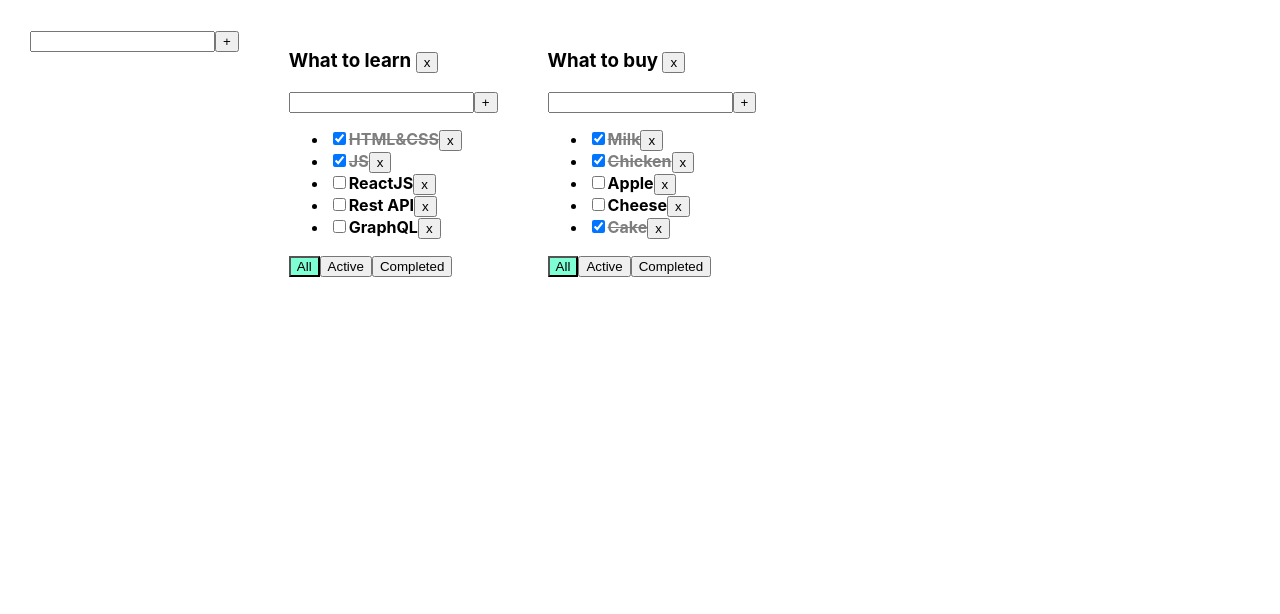
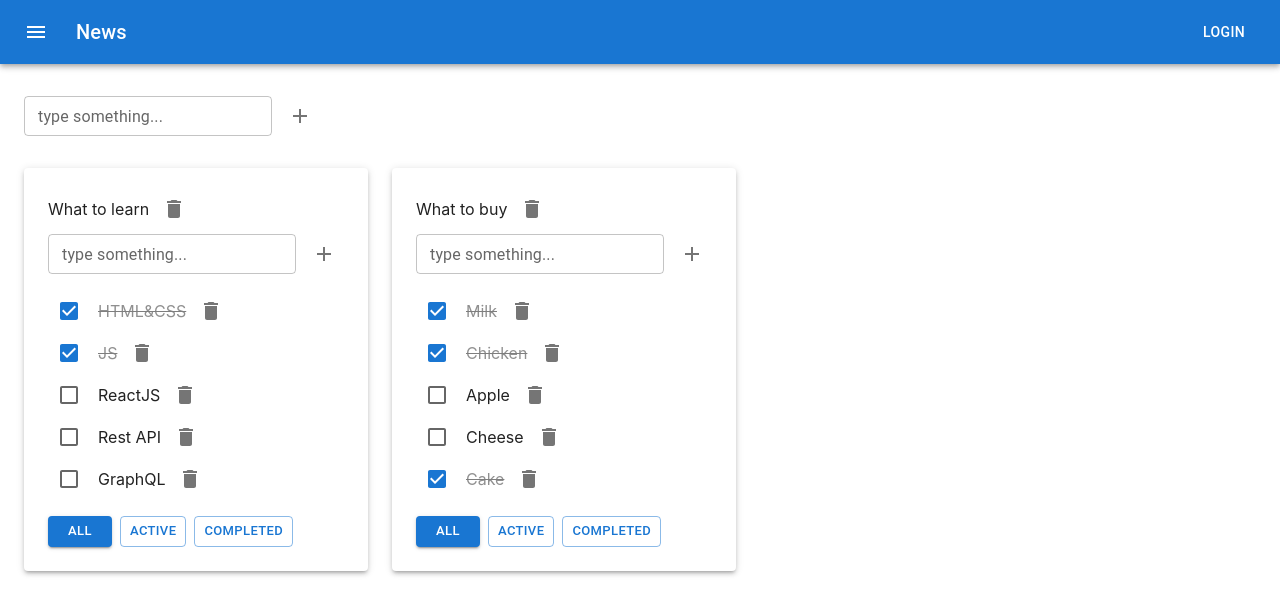
Before and after one commit to vitaliiRss/todolist, a React (Create React App) app: page / in a window 1280 px wide. Shown: the top 614 px of the page. Built offline with nearby package versions, Linux system fonts and the light colour scheme.

Commit message:
add: sprint 2 week 3(material ui)

```diff
--- a/package.json
+++ b/package.json
@@ -3,6 +3,10 @@
   "version": "0.1.0",
   "private": true,
   "dependencies": {
+    "@emotion/react": "^11.11.4",
+    "@emotion/styled": "^11.11.0",
+    "@mui/icons-material": "^5.15.13",
+    "@mui/material": "^5.15.13",
     "@testing-library/jest-dom": "^5.16.5",
     "@testing-library/react": "^13.4.0",
     "@testing-library/user-event": "^13.5.0",
--- a/src/AddItemForm.tsx
+++ b/src/AddItemForm.tsx
@@ -1,4 +1,8 @@
 import React, { ChangeEvent, KeyboardEvent, useState } from 'react'
+import Stack from '@mui/material/Stack';
+import TextField from '@mui/material/TextField';
+import IconButton from '@mui/material/IconButton';
+import AddIcon from '@mui/icons-material/Add';
 
 type AddItemFormPropsType = {
   onClick: (title: string) => void
@@ -30,13 +34,19 @@ export const AddItemForm = (props: AddItemFormPropsType) => {
   }
 
   return (
-    <div>
-      <input value={title}
+    <Stack direction="row" alignItems="start" spacing={1}>
+      <TextField
+        id="outlined-basic"
+        label={error ? error : "type something..."}
+        variant="outlined"
+        size="small"
+        error={!!error}
         onChange={onChangeHandler}
         onKeyDown={onKeyDownHandler}
-        className={error ? "error" : ""} />
-      <button onClick={addTask}>+</button>
-      {error && <div className="error-message">{error}</div>}
-    </div>
+      />
+      <IconButton aria-label="delete" onClick={addTask}>
+        <AddIcon />
+      </IconButton>
+    </Stack>
   )
 }
--- a/src/App.tsx
+++ b/src/App.tsx
@@ -2,6 +2,11 @@ import React, { useState } from 'react';
 import { TaskType, Todolist } from "./TodoList";
 import { v1 } from "uuid";
 import { AddItemForm } from "./AddItemForm";
+import ButtonAppBar from "./ButtonAppBar";
+import Container from '@mui/material/Container';
+import Grid from '@mui/material/Unstable_Grid2';
+import Paper from '@mui/material/Paper';
+import Box from '@mui/material/Box';
 
 export type FilterValuesType = "all" | "active" | "completed";
 
@@ -67,8 +72,6 @@ function App() {
     const newTask: TodolistsType = { id: todolistId, title: title, filter: 'all' }
     setTodolists([...todolists, newTask])
     setTasks({ [todolistId]: [], ...tasks })
-    console.log(11);
-
   }
 
   const updateTask = (todolistId: string, taskId: string, title: string) => {
@@ -81,9 +84,18 @@ function App() {
 
   return (
     <div className="App">
+      <ButtonAppBar />
+      <Container maxWidth="xl">
+        <Grid container >
+          <Box my={4}>
             <AddItemForm onClick={addTodolist} />
+          </Box>
+        </Grid>
+        <Grid container spacing={3}>
           {todolists.map((todolist) => {
             return (
+              <Grid>
+                <Paper sx={{ p: 3 }} elevation={3}>
                   <Todolist
                     key={todolist.id}
                     todolistId={todolist.id}
@@ -98,8 +110,12 @@ function App() {
                     updateTask={updateTask}
                     updateTodolist={updateTodolist}
                   />
+                </Paper>
+              </Grid>
             )
           })}
+        </Grid>
+      </Container>
     </div>
   )
 }
--- /dev/null
+++ b/src/ButtonAppBar.tsx
@@ -0,0 +1,32 @@
+import * as React from 'react';
+import AppBar from '@mui/material/AppBar';
+import Box from '@mui/material/Box';
+import Toolbar from '@mui/material/Toolbar';
+import Typography from '@mui/material/Typography';
+import Button from '@mui/material/Button';
+import IconButton from '@mui/material/IconButton';
+import MenuIcon from '@mui/icons-material/Menu';
+
+export default function ButtonAppBar() {
+  return (
+    <Box sx={{ flexGrow: 1 }}>
+      <AppBar position="static">
+        <Toolbar>
+          <IconButton
+            size="large"
+            edge="start"
+            color="inherit"
+            aria-label="menu"
+            sx={{ mr: 2 }}
+          >
+            <MenuIcon />
+          </IconButton>
+          <Typography variant="h6" component="div" sx={{ flexGrow: 1 }}>
+            News
+          </Typography>
+          <Button color="inherit">Login</Button>
+        </Toolbar>
+      </AppBar>
+    </Box>
+  );
+}
--- a/src/TodoList.tsx
+++ b/src/TodoList.tsx
@@ -2,6 +2,12 @@ import React, { ChangeEvent } from 'react';
 import { FilterValuesType } from "./App";
 import { AddItemForm } from "./AddItemForm";
 import { EditableSpan } from "./EditableSpan";
+import Stack from '@mui/material/Stack';
+import Button from '@mui/material/Button';
+import IconButton from '@mui/material/IconButton';
+import DeleteIcon from '@mui/icons-material/Delete';
+import Box from '@mui/material/Box';
+import Checkbox from '@mui/material/Checkbox';
 
 export type TaskType = {
   id: string
@@ -54,35 +60,53 @@ export function Todolist(props: PropsType) {
   return (
     <div className="todolist">
       <div>
-        <h3><EditableSpan oldTitle={props.title} callBack={updateTodolist} /> <button onClick={removeTodolist}>x</button></h3>
+        <Box gap={1} mb={1} display="flex" alignItems="center">
+          <EditableSpan oldTitle={props.title} callBack={updateTodolist} />
+          <IconButton onClick={removeTodolist} aria-label="delete" size="small"><DeleteIcon /></IconButton>
+        </Box>
         <AddItemForm onClick={addTask} />
-        <ul>
+        <Box my={2}>
           {tasksForTodolist.map((task) => {
             const onRemoveHandler = () => props.removeTask(props.todolistId, task.id)
             const onChangeHandler = (event: ChangeEvent<HTMLInputElement>) => props.changeTaskStatus(props.todolistId, task.id, event.currentTarget.checked)
+            const label = { inputProps: { 'aria-label': 'Checkbox demo' } };
 
             return (
-              <li key={task.id}>
-                <input type="checkbox" checked={task.isDone} onChange={onChangeHandler} />
+              <Stack direction="row" alignItems="center" spacing={1} key={task.id}>
+                <Checkbox {...label} defaultChecked checked={task.isDone} onChange={onChangeHandler} />
                 <EditableSpan oldTitle={task.title} isDone={task.isDone} callBack={(newTitle) => updateTask(task.id, newTitle)} />
-                <button onClick={onRemoveHandler}>x</button>
-              </li>
+                <IconButton onClick={onRemoveHandler} aria-label="delete" size="small"><DeleteIcon /></IconButton>
+              </Stack>
             )
           })}
-        </ul>
+        </Box>
 
         <div>
-          <button className={props.filter === "all" ? "btn-active" : undefined} onClick={onClickHandlerAll}>
-            All
-          </button>
-          <button className={props.filter === "active" ? "btn-active" : undefined} onClick={onClickHandlerActive}>
-            Active
-          </button>
-          <button className={props.filter === "completed" ? "btn-active" : undefined} onClick={onClickHandlerCompleted}>
-            Completed
-          </button>
+          <Stack direction="row" spacing={1}>
+            <Button
+              variant={props.filter === "all" ? "contained" : "outlined"}
+              size="small"
+              color="primary"
+              onClick={onClickHandlerAll}>
+              All
+            </Button>
+            <Button
+              variant={props.filter === "active" ? "contained" : "outlined"}
+              size="small"
+              color="primary"
+              onClick={onClickHandlerActive}
+            >Active
+            </Button>
+            <Button
+              variant={props.filter === "completed" ? "contained" : "outlined"}
+              size="small"
+              color="primary"
+              onClick={onClickHandlerCompleted}
+            >Completed
+            </Button>
+          </Stack>
         </div>
       </div>
-    </div>
+    </div >
   );
 }
--- a/src/index.css
+++ b/src/index.css
@@ -12,23 +12,14 @@ code {
     monospace;
 }
 
-.App {
-  padding: 30px;
-  display: flex;
-  gap: 50px
-}
-
-.task {
+/* .task {
   font-weight: bold;
-}
+  line-height: 34px;
+} */
 
 .task-done {
   opacity: 0.5;
   text-decoration: line-through #000;
-}
-
-.btn-active {
-  background-color: aquamarine;
 }
 
 .error {
```
Also changed, not shown: 1 other file (tests, documents, lock files or other folders). Lines whose indentation alone changed are shown as unchanged.
